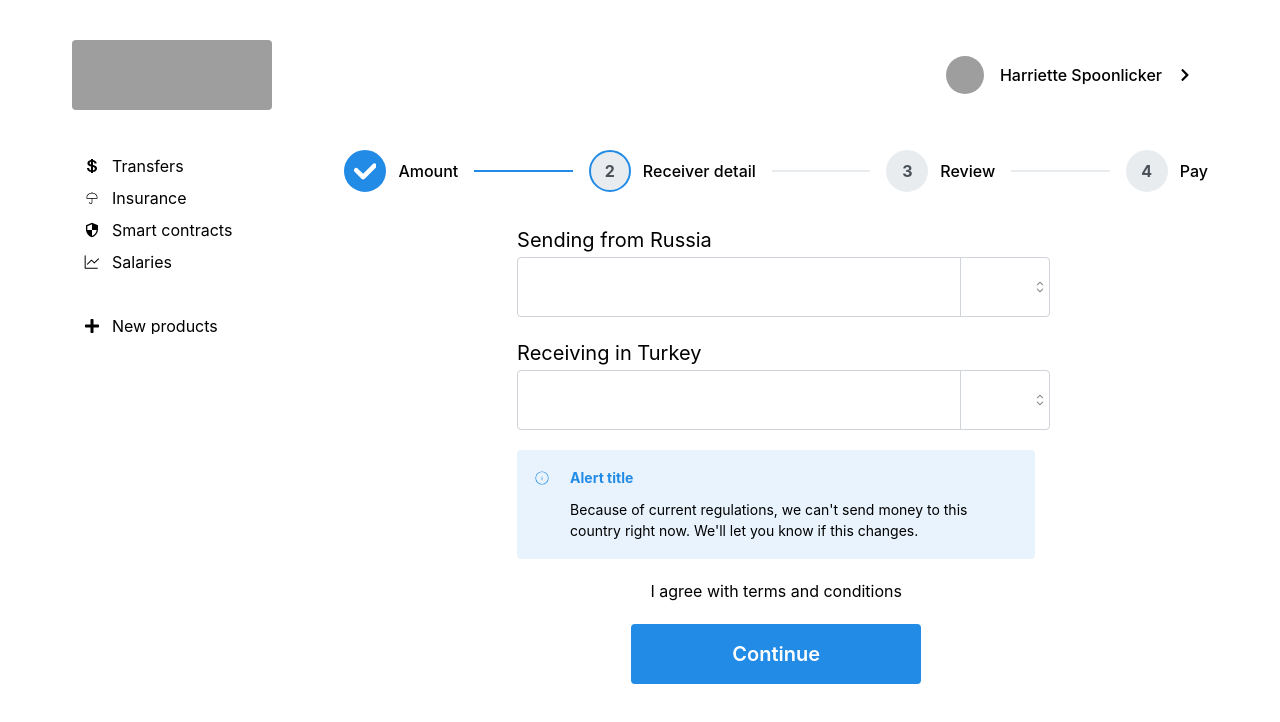
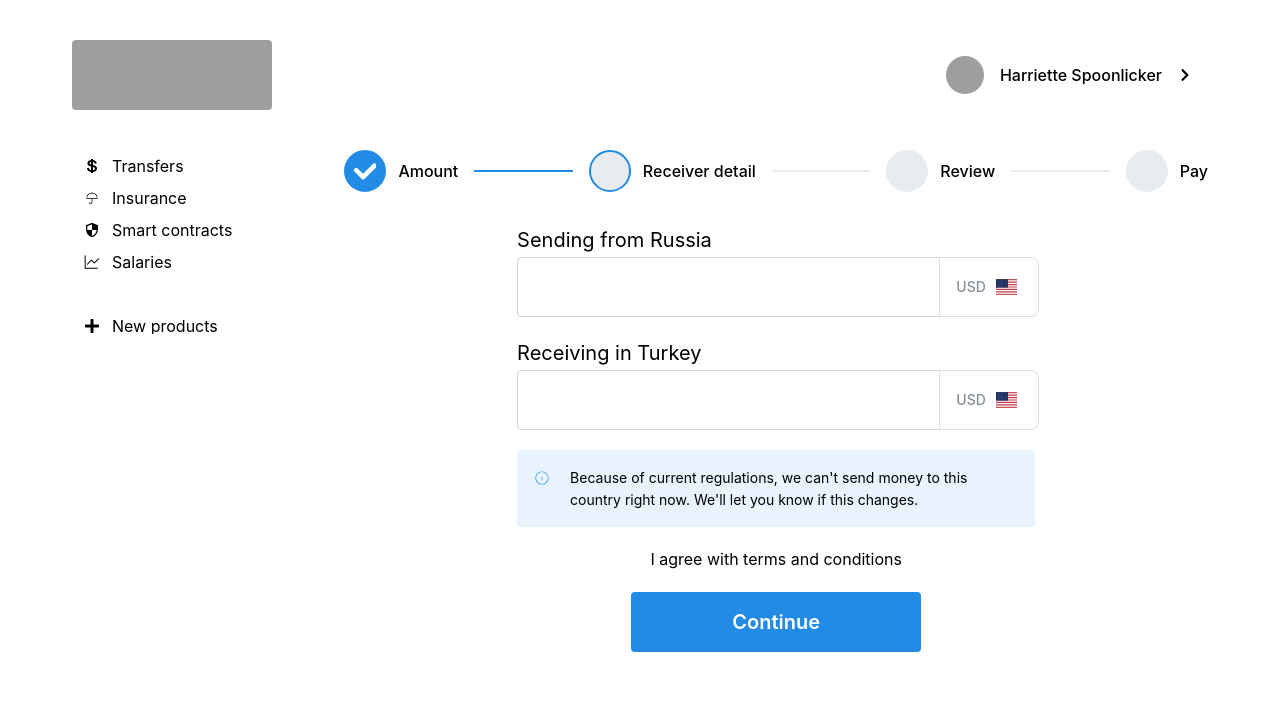
Before and after one commit to memchikq/mantinedev_prototype, a React (Vite) app: page /new-transfer in a window 1280 px wide. Shown: the top 722 px of the page. Built offline with nearby package versions, Linux system fonts and the light colour scheme; grey boxes are pictures that could not be loaded.

Commit message:
fix стили

```diff
--- a/package.json
+++ b/package.json
@@ -12,6 +12,7 @@
   "dependencies": {
     "@mantine/core": "^7.15.1",
     "@mantine/hooks": "^7.15.1",
+    "flag-icons": "^7.2.3",
     "react": "^18.3.1",
     "react-dom": "^18.3.1",
     "react-icons": "^5.4.0",
--- a/src/main.tsx
+++ b/src/main.tsx
@@ -2,6 +2,7 @@ import { StrictMode } from "react";
 import { createRoot } from "react-dom/client";
 import "./index.css";
 import "@mantine/core/styles.css";
+import "/node_modules/flag-icons/css/flag-icons.min.css";
 import App from "./App.tsx";
 import { MantineProvider } from "@mantine/core";
 import { BrowserRouter } from "react-router-dom";
--- a/src/pages/AddNewProduct/AddNewProduct.tsx
+++ b/src/pages/AddNewProduct/AddNewProduct.tsx
@@ -23,7 +23,7 @@ const AddNewProduct = () => {
               <Text size="30px" fw={555}>
                 Products
               </Text>
-              <Text fw={500} size="xl" maw={"50%"}>
+              <Text fw={500} size="md" ta={"center"}>
                 Use all the possibilities of our products to make your business more efficient and profitable
               </Text>
             </Flex>
--- /dev/null
+++ b/src/pages/NewTransfer/NewTransfer.module.css
@@ -0,0 +1,37 @@
+.control {
+    width: 100px;
+    height: 60px;
+    display: flex;
+    justify-content: space-between;
+    align-items: center;
+    padding: var(--mantine-spacing-xs) var(--mantine-spacing-md);
+    border-radius: var(--mantine-radius-md);
+    border-start-start-radius: 0;
+    border-end-start-radius: 0;
+    border: 1px solid light-dark(var(--mantine-color-gray-2), var(--mantine-color-dark-6));
+    transition: background-color 150ms ease;
+    background-color: light-dark(var(--mantine-color-white), var(--mantine-color-dark-6));
+    border: 1px solid rgb(223, 222, 222);
+
+    &[data-expanded] {
+      background-color: light-dark(var(--mantine-color-gray-0), var(--mantine-color-dark-5));
+    }
+
+    @mixin hover {
+      background-color: light-dark(var(--mantine-color-gray-0), var(--mantine-color-dark-5));
+    }
+  }
+
+  .label {
+    font-weight: 500;
+    font-size: var(--mantine-font-size-sm);
+  }
+
+  .icon {
+    transition: transform 150ms ease;
+    transform: rotate(0deg);
+
+    [data-expanded] & {
+      transform: rotate(180deg);
+    }
+  }
--- a/src/pages/NewTransfer/NewTransfer.tsx
+++ b/src/pages/NewTransfer/NewTransfer.tsx
@@ -1,11 +1,50 @@
-import { Alert, Box, Button, Container, Flex, Image, Input, NativeSelect, Select, Stepper, Text, TextInput } from "@mantine/core"
+import {
+  Alert,
+  Box,
+  Button,
+  Container,
+  Flex,
+  Group,
+  Image,
+  Input,
+  Menu,
+  NativeSelect,
+  Select,
+  Stepper,
+  Text,
+  TextInput,
+  UnstyledButton,
+} from "@mantine/core"
 import Header from "../../Components/Headers/Header"
 
 import UserMenu from "../../Components/UserMenu/UserMenu"
 import { BsArrowDown } from "react-icons/bs"
 import { AiOutlineDown } from "react-icons/ai"
 import { CiCircleInfo } from "react-icons/ci"
+import { useState } from "react"
+import classes from "./NewTransfer.module.css"
+const data = [
+  { label: "USA", image: <span className="fi fi-us"></span>, currency: "USD" },
+  { label: "German", image: <span className="fi fi-de"></span>, currency: "EUR" },
+  { label: "Italian", image: <span className="fi fi-it"></span>, currency: "EUR" },
+  { label: "French", image: <span className="fi fi-fr"></span>, currency: "EUR" },
+]
 const NewTransfer = () => {
+  const [val, setVal] = useState<any>("")
+  const [openedFrom, setOpenedFrom] = useState(false)
+  const [selectedFrom, setSelectedFrom] = useState(data[0])
+  const [openedTo, setOpenedTo] = useState(false)
+  const [selectedTo, setSelectedTo] = useState(data[0])
+  const itemsFrom = data.map((item) => (
+    <Menu.Item onClick={() => setSelectedFrom(item)} key={item.label}>
+      {item.image}
+    </Menu.Item>
+  ))
+  const itemsTo = data.map((item) => (
+    <Menu.Item onClick={() => setSelectedTo(item)} key={item.label}>
+      {item.image}
+    </Menu.Item>
+  ))
   return (
     <Container size={"90%"} style={{ padding: "8px" }}>
       <Header />
@@ -16,10 +55,10 @@ const NewTransfer = () => {
         <Flex justify={"center"} flex={1}>
           <Flex flex={1} direction={"column"} gap={"xl"}>
             <Stepper active={1}>
-              <Stepper.Step label="Amount"></Stepper.Step>
-              <Stepper.Step label="Receiver detail"></Stepper.Step>
-              <Stepper.Step label="Review "></Stepper.Step>
-              <Stepper.Step label="Pay"></Stepper.Step>
+              <Stepper.Step icon={<></>} label="Amount"></Stepper.Step>
+              <Stepper.Step icon={<></>} label="Receiver detail"></Stepper.Step>
+              <Stepper.Step icon={<></>} label="Review "></Stepper.Step>
+              <Stepper.Step icon={<></>} label="Pay"></Stepper.Step>
             </Stepper>
             <Flex direction={"column"} align={"center"} gap={"lg"}>
               <Flex w={"60%"} direction={"column"} gap={"lg"}>
@@ -27,27 +66,34 @@ const NewTransfer = () => {
                   <Text size="xl">Sending from Russia</Text>
                   <TextInput
                     size="xl"
+                    styles={{
+                      input: {
+                        fontSize: "16px",
+                      },
+                    }}
+                    mr={"md"}
                     rightSection={
-                      <Select
-                        data={["USD", "EUR"]}
-                        size="xl"
-                        rightSectionWidth={18}
+                      <Menu
+                        onOpen={() => setOpenedTo(true)}
+                        onClose={() => setOpenedTo(false)}
                         styles={{
-                          input: {
-                            fontWeight: 500,
-                            borderTopLeftRadius: 0,
-                            borderBottomLeftRadius: 0,
-                            whiteSpace: "nowrap",
-                            overflow: "visible",
-                            width: "90px",
-                          },
                           dropdown: {
-                            overflow: "auto",
-                            width: "300px",
-                            minWidth: "max-content",
+                            minWidth: "100px",
                           },
                         }}
-                      />
+                        radius="md"
+                        width="target"
+                      >
+                        <Menu.Target>
+                          <UnstyledButton className={classes.control} data-expanded={openedFrom || undefined}>
+                            <Flex gap="xs" w={80}>
+                              <span className={classes.label}>{selectedTo.currency}</span>
+                              <>{selectedTo.image}</>
+                            </Flex>
+                          </UnstyledButton>
+                        </Menu.Target>
+                        <Menu.Dropdown>{itemsTo}</Menu.Dropdown>
+                      </Menu>
                     }
                   />
                 </Flex>
@@ -55,31 +101,38 @@ const NewTransfer = () => {
                   <Text size="xl">Receiving in Turkey</Text>
                   <TextInput
                     size="xl"
+                    styles={{
+                      input: {
+                        fontSize: "16px",
+                      },
+                    }}
+                    mr={"md"}
                     rightSection={
-                      <Select
-                        data={["USD", "EUR"]}
-                        size="xl"
-                        rightSectionWidth={18}
+                      <Menu
+                        onOpen={() => setOpenedFrom(true)}
+                        onClose={() => setOpenedFrom(false)}
                         styles={{
-                          input: {
-                            fontWeight: 500,
-                            borderTopLeftRadius: 0,
-                            borderBottomLeftRadius: 0,
-                            whiteSpace: "nowrap",
-                            overflow: "visible",
-                            width: "90px",
-                          },
                           dropdown: {
-                            overflow: "auto",
-                            width: "300px",
-                            minWidth: "max-content",
+                            minWidth: "100px",
                           },
                         }}
-                      />
+                        radius="md"
+                        width="target"
+                      >
+                        <Menu.Target>
+                          <UnstyledButton className={classes.control} data-expanded={openedFrom || undefined}>
+                            <Flex gap="xs" w={80}>
+                              <span className={classes.label}>{selectedFrom.currency}</span>
+                              <>{selectedFrom.image}</>
+                            </Flex>
+                          </UnstyledButton>
+                        </Menu.Target>
+                        <Menu.Dropdown>{itemsFrom}</Menu.Dropdown>
+                      </Menu>
                     }
                   />
                 </Flex>
-                <Alert variant="light" color="blue" title="Alert title" icon={<CiCircleInfo />}>
+                <Alert variant="light" color="blue" icon={<CiCircleInfo />}>
                   Because of current regulations, we can't send money to this country right now. We'll let you know if this changes.
                 </Alert>
                 <Text ta={"center"}>I agree with terms and conditions</Text>
--- a/src/pages/Transfer/Transfer.tsx
+++ b/src/pages/Transfer/Transfer.tsx
@@ -15,10 +15,10 @@ const Transfer = () => {
         <Flex justify={"center"} flex={1}>
           <Flex flex={1} direction={"column"} gap={"xl"}>
             <Stepper active={1}>
-              <Stepper.Step label="Created" description="2024.12.01 10:30 "></Stepper.Step>
-              <Stepper.Step label="Accepted payment" description="2024.12.01 10:30"></Stepper.Step>
-              <Stepper.Step label="Ready to be issued " description="2024.12.01 10:32"></Stepper.Step>
-              <Stepper.Step label="Issued">Issued</Stepper.Step>
+              <Stepper.Step icon={<></>} label="Created" description="2024.12.01 10:30 "></Stepper.Step>
+              <Stepper.Step icon={<></>} label="Accepted payment" description="2024.12.01 10:30"></Stepper.Step>
+              <Stepper.Step icon={<></>} label="Ready to be issued " description="2024.12.01 10:32"></Stepper.Step>
+              <Stepper.Step icon={<></>} label="Issued">Issued</Stepper.Step>
             </Stepper>
 
             <Flex flex={1} direction={"column"} justify={"center"}>
@@ -29,10 +29,10 @@ const Transfer = () => {
                       <Title order={5} style={{ textTransform: "uppercase" }}>
                         Sender
                       </Title>
-                      <Text size="xl">RUSLAN BAKIEV</Text>
+                      <Text size="md">RUSLAN BAKIEV</Text>
                       <Flex gap={"sm"} align={"center"}>
-                        <Text fw={600} size="md">5'000 USD</Text>
-                        <img src="/icons/usa-flag.png" />
+                        <Text fw={600} size="xl">5'000 USD</Text>
+                        <span className="fi fi-us"></span>
                       </Flex>
                       <Text>Sending from individual bank account in Russia</Text>
                     </Flex>
@@ -43,8 +43,8 @@ const Transfer = () => {
                       </Title>
                       <Text size="md">RUSLAN BAKIEV</Text>
                       <Flex gap={"sm"} align={"center"}>
-                        <Text fw={600} size="md">5'000 USD</Text>
-                        <img src="/icons/usa-flag.png" />
+                        <Text fw={600} size="xl">5'000 USD</Text>
+                        <span className="fi fi-us"></span>
                       </Flex>
                       <Text>Sending from individual bank account in Russia</Text>
                     </Flex>
```
Also changed, not shown: src/pages/Profile/Profile.tsx (+19 -15 lines), src/pages/Transfers/Transfers.tsx (+10 -9 lines), src/pages/NewTransfer/NewTransfer.css (deleted), 1 other file (tests, documents, lock files or other folders).
